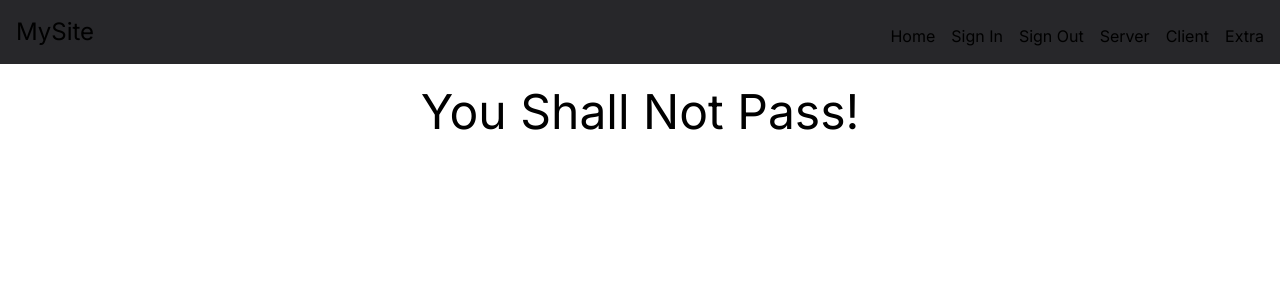
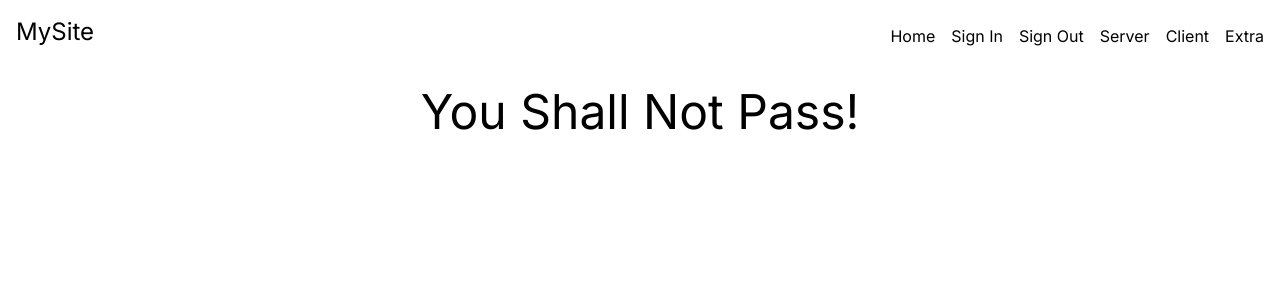
Before and after one commit to panth-jrefuerzo/nextjs-strapi-starter, a Next.js app: page / in a window 1280 px wide. Shown: the top 300 px of the page. Built offline with nearby package versions, Linux system fonts and the light colour scheme; no server answers.

Commit message:
Small Change

```diff
--- a/app/components/Navbar.tsx
+++ b/app/components/Navbar.tsx
@@ -2,7 +2,7 @@ import Link from "next/link"
 
 export default function Navbar() {
     return (
-        <nav className="bg-zinc-800 p-4">
+        <nav className="bg-white p-4">
             <div className="container mx-auto">
                 <div className="flex justify-between">
                     <div className="logo text-2xl">
```
